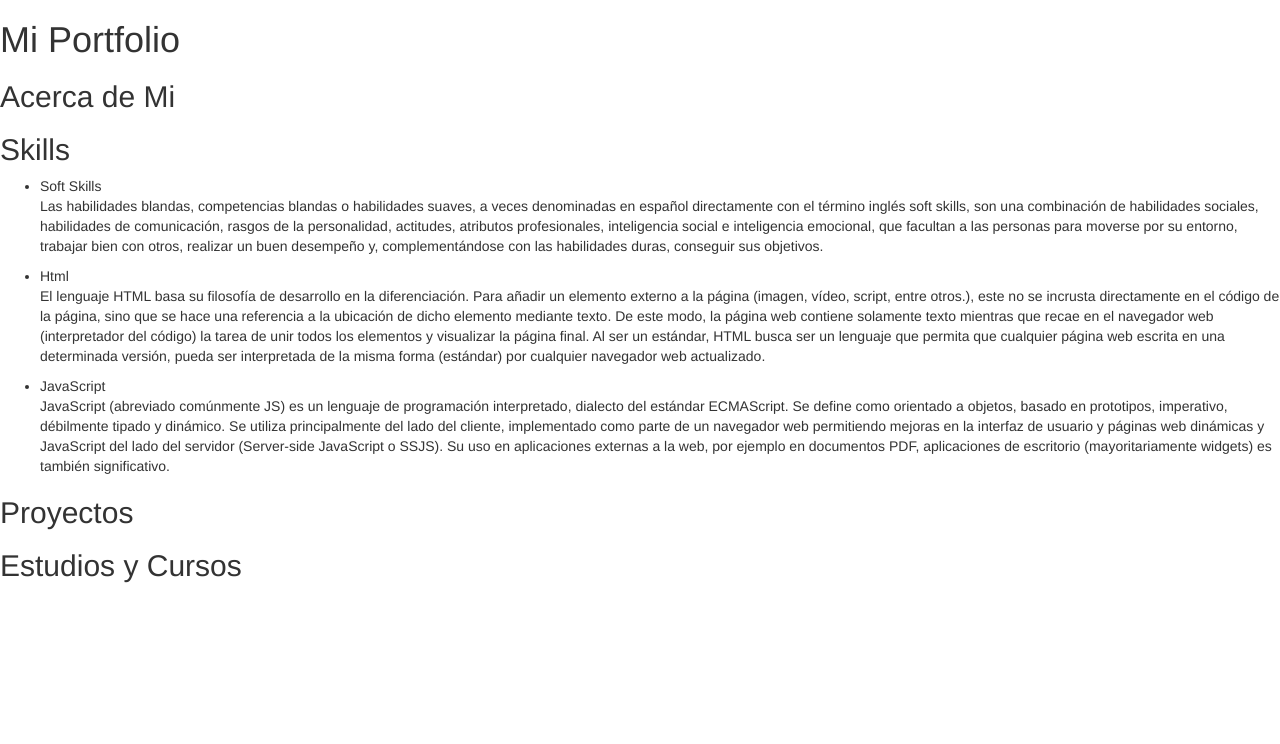
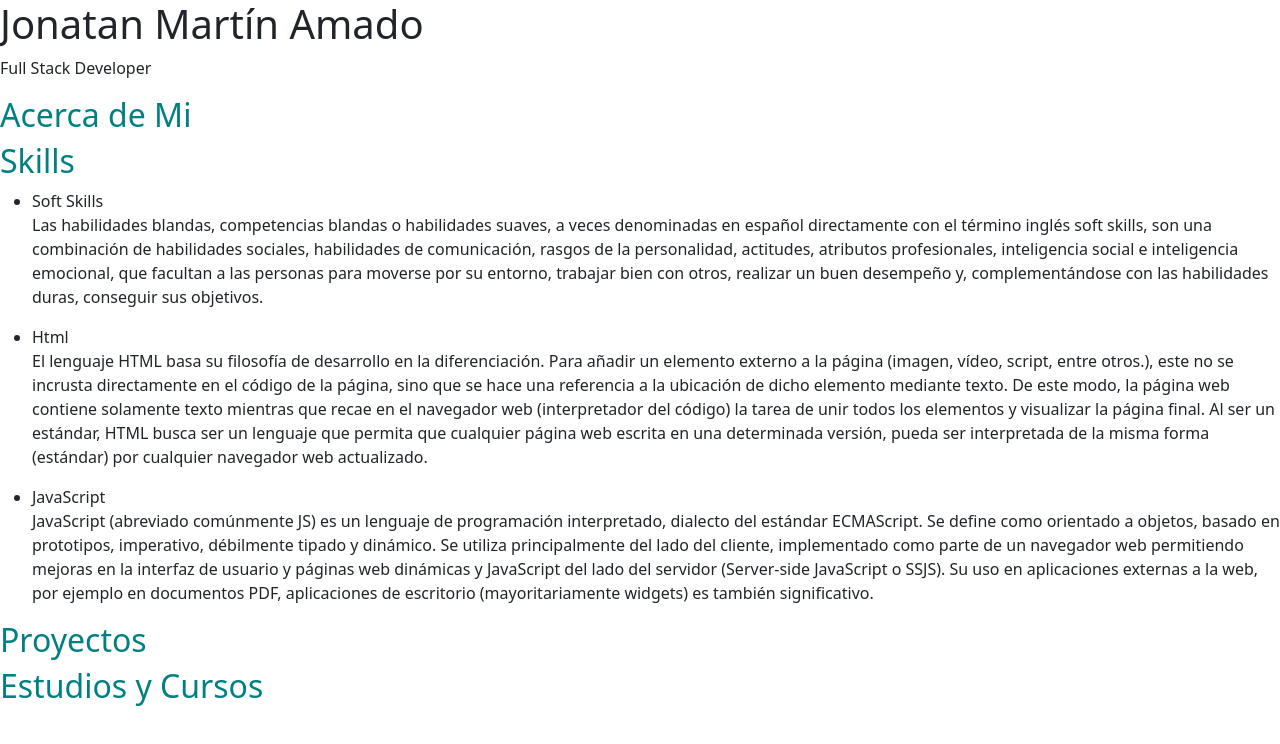
Before and after one commit to JonMitsurugi/portfolio-FrontEnd, a plain HTML site: page index.html in a window 1280 px wide. Drawn offline with nearby package versions, Linux system fonts and the light colour scheme.

Commit message:
Agregado de etiqueta header y links actualizados para bootstrap 5

```diff
--- a/index.html
+++ b/index.html
@@ -4,16 +4,15 @@
     <meta charset="UTF-8">
     <meta http-equiv="X-UA-Compatible" content="IE=edge">
     <meta name="viewport" content="width=device-width, initial-scale=1.0">
+    <link href="https://cdn.jsdelivr.net/npm/bootstrap@5.0.2/dist/css/bootstrap.min.css" rel="stylesheet" integrity="sha384-EVSTQN3/azprG1Anm3QDgpJLIm9Nao0Yz1ztcQTwFspd3yD65VohhpuuCOmLASjC" crossorigin="anonymous">
     <link rel="stylesheet" href="css/styles.css">
-    <!-- Latest compiled and minified CSS -->
-    <link rel="stylesheet" href="https://cdn.jsdelivr.net/npm/bootstrap@3.4.1/dist/css/bootstrap.min.css" integrity="sha384-HSMxcRTRxnN+Bdg0JdbxYKrThecOKuH5zCYotlSAcp1+c8xmyTe9GYg1l9a69psu" crossorigin="anonymous">
-    <!-- Optional theme -->
-    <link rel="stylesheet" href="https://cdn.jsdelivr.net/npm/bootstrap@3.4.1/dist/css/bootstrap-theme.min.css" integrity="sha384-6pzBo3FDv/PJ8r2KRkGHifhEocL+1X2rVCTTkUfGk7/0pbek5mMa1upzvWbrUbOZ" crossorigin="anonymous">
-
     <title>Document</title>
 </head>
 <body>
-    <h1>Mi Portfolio</h1>
+    <header>
+        <h1>Jonatan Martín Amado</h1>
+        <p>Full Stack Developer</p>
+    </header>
     <main>
         <section>
             <h2>Acerca de Mi</h2>
@@ -42,7 +41,6 @@
             <h2>Estudios y Cursos</h2>
         </section>
     </main>
-    <!-- Latest compiled and minified JavaScript -->
-    <script src="https://cdn.jsdelivr.net/npm/bootstrap@3.4.1/dist/js/bootstrap.min.js" integrity="sha384-aJ21OjlMXNL5UyIl/XNwTMqvzeRMZH2w8c5cRVpzpU8Y5bApTppSuUkhZXN0VxHd" crossorigin="anonymous"></script>
+    <script src="https://cdn.jsdelivr.net/npm/bootstrap@5.0.2/dist/js/bootstrap.bundle.min.js" integrity="sha384-MrcW6ZMFYlzcLA8Nl+NtUVF0sA7MsXsP1UyJoMp4YLEuNSfAP+JcXn/tWtIaxVXM" crossorigin="anonymous"></script>
 </body>
 </html>
```
